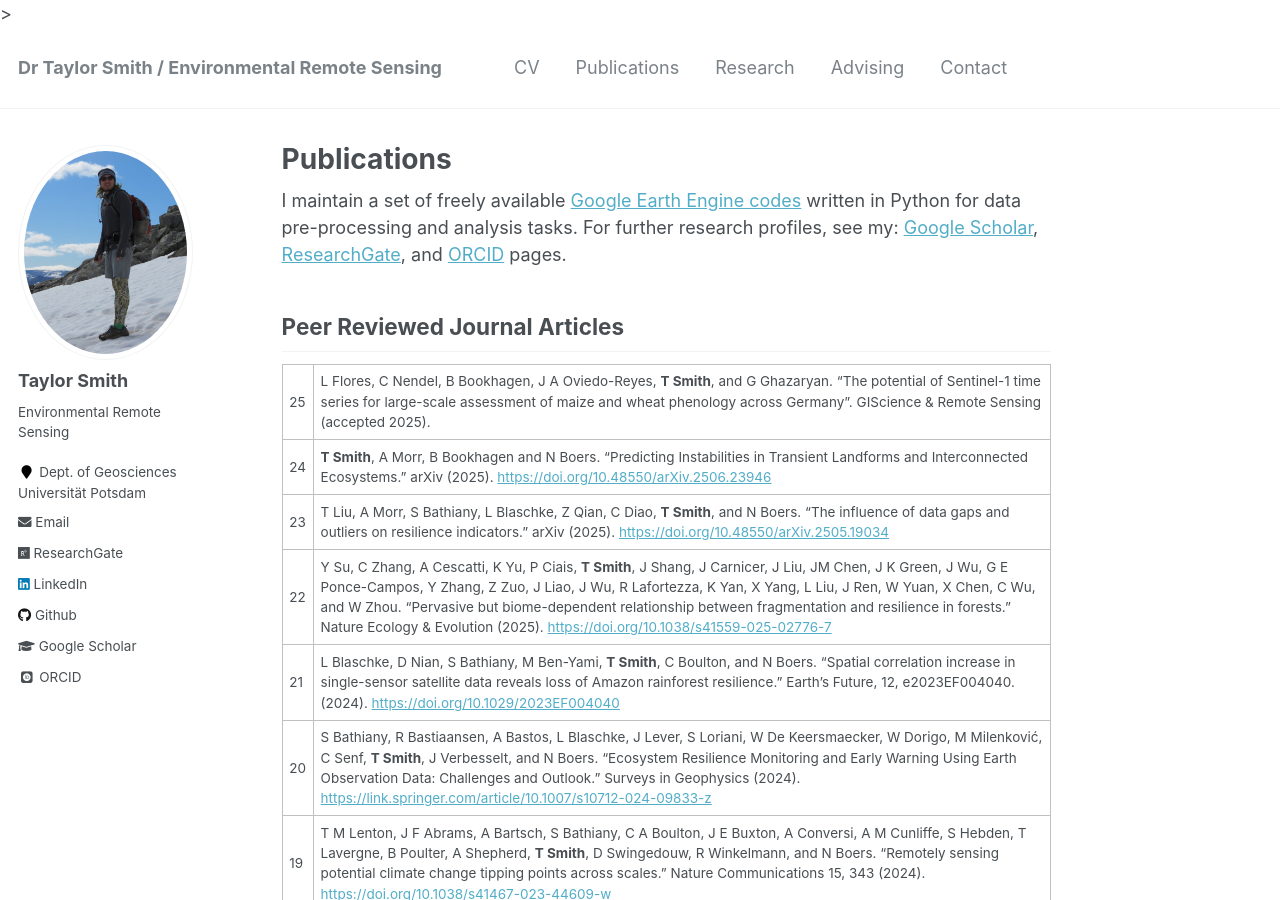
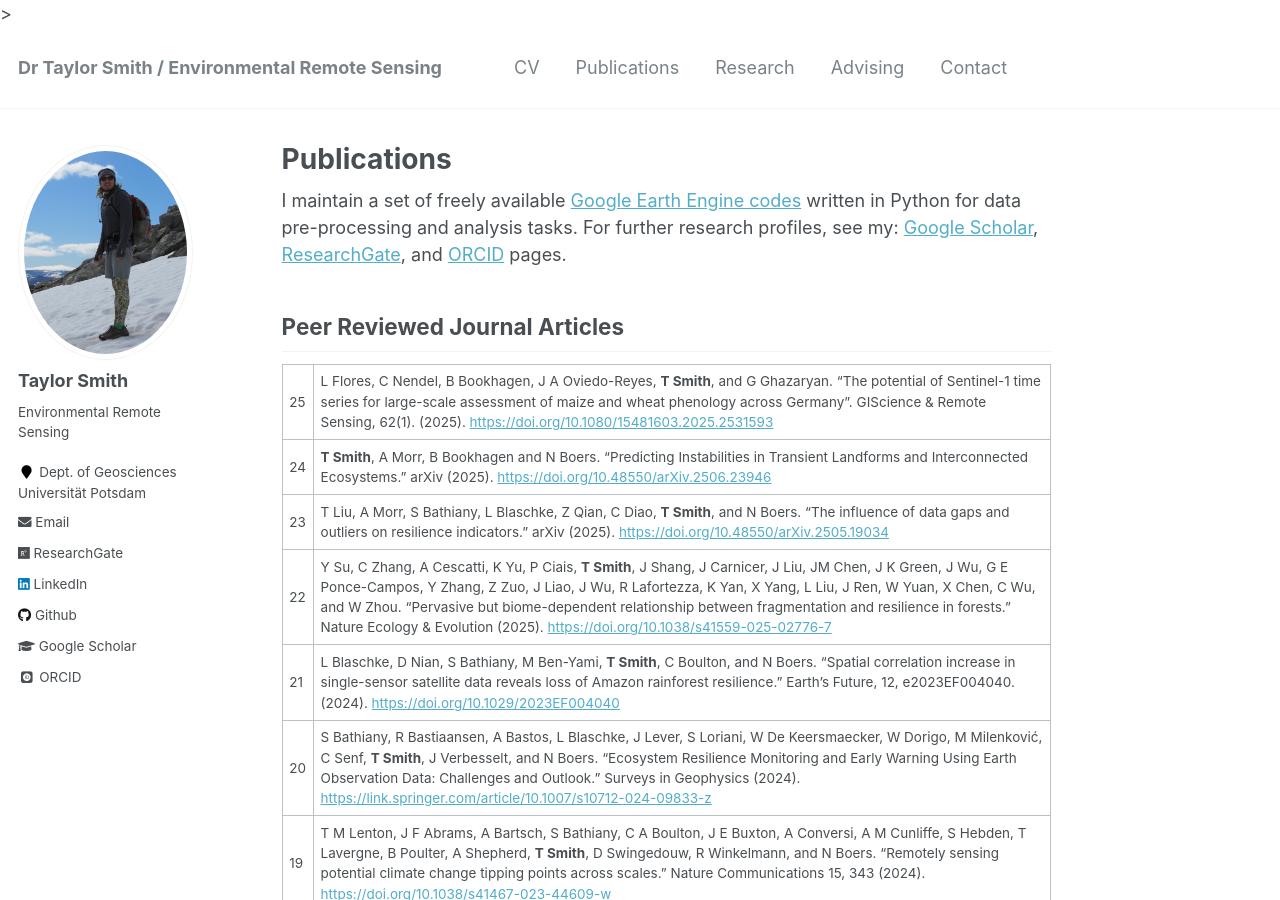
Before and after one commit to tasmi/tasmi.github.io, a Jekyll site: the page built from _pages/publications.md, in a window 1280 px wide and 900 px high. Built offline with Jekyll 4.4.1, drawn with Linux system fonts in a browser that asks for light colours; some web fonts are replaced.

Commit message:
Update publications.md

```diff
--- a/_pages/publications.md
+++ b/_pages/publications.md
@@ -9,7 +9,7 @@ I maintain a set of freely available [Google Earth Engine codes](https://github.
 
 ## Peer Reviewed Journal Articles
 
-25 | L Flores, C Nendel, B Bookhagen, J A Oviedo-Reyes, **T Smith**, and G Ghazaryan. "The potential of Sentinel-1 time series for large-scale assessment of maize and wheat phenology across Germany". GIScience & Remote Sensing (accepted 2025).
+25 | L Flores, C Nendel, B Bookhagen, J A Oviedo-Reyes, **T Smith**, and G Ghazaryan. "The potential of Sentinel-1 time series for large-scale assessment of maize and wheat phenology across Germany". GIScience & Remote Sensing, 62(1). (2025). [https://doi.org/10.1080/15481603.2025.2531593](https://doi.org/10.1080/15481603.2025.2531593)
 24 | **T Smith**, A Morr, B Bookhagen and N Boers. "Predicting Instabilities in Transient Landforms and Interconnected Ecosystems." arXiv (2025). [https://doi.org/10.48550/arXiv.2506.23946](https://doi.org/10.48550/arXiv.2506.23946)
 23 | T Liu, A Morr, S Bathiany, L Blaschke, Z Qian, C Diao, **T Smith**, and N Boers. "The influence of data gaps and outliers on resilience indicators." arXiv (2025). [https://doi.org/10.48550/arXiv.2505.19034](https://doi.org/10.48550/arXiv.2505.19034)
 22 | Y Su, C Zhang, A Cescatti, K Yu, P Ciais, **T Smith**, J Shang, J Carnicer, J Liu, JM Chen, J K Green, J Wu, G E Ponce-Campos, Y Zhang, Z Zuo, J Liao, J Wu, R Lafortezza, K Yan, X Yang, L Liu, J Ren, W Yuan, X Chen, C Wu, and W Zhou. "Pervasive but biome-dependent relationship between fragmentation and resilience in forests." Nature Ecology & Evolution (2025). [https://doi.org/10.1038/s41559-025-02776-7](https://doi.org/10.1038/s41559-025-02776-7)
```
